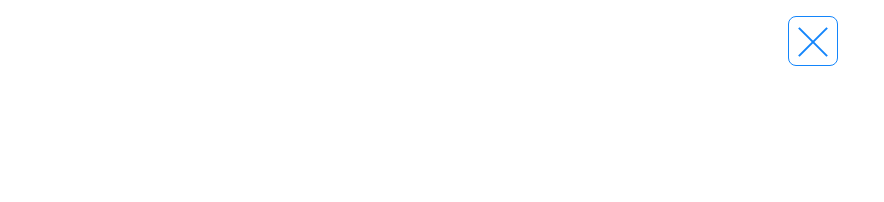
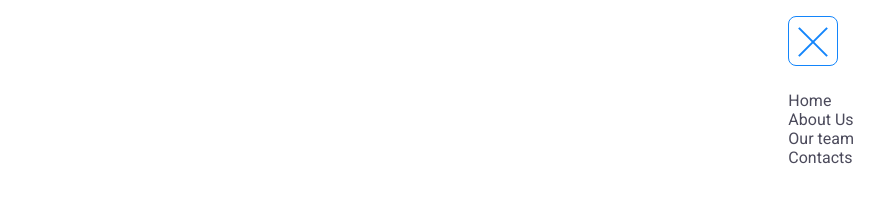
Before and after one commit to pasha-z25/DOM-events, a plain HTML site: page index.html in a window 1280 px wide. Both pictures are taken after a click on the element 1111 px from the left and 41 px from the top of the page. Shown: the full height of the page, 298-1182 px from the left. Drawn offline with Linux system fonts and the light colour scheme.

Commit message:
minor changes

```diff
--- a/css/style.css
+++ b/css/style.css
@@ -96,6 +96,13 @@ a, a:hover {
 }
 .menu {
     display: none;
+    position: absolute;
+    right: 0;
+    top: 75px;
+    flex-direction: column;
+}
+.burger.open + .menu {
+    display: flex;
 }
 /*--------- MEDIA STYLES --------------------------------------------------------------------*/
 
--- a/js/script.js
+++ b/js/script.js
@@ -1,9 +1,9 @@
+// $(function() {
+//   console.log( "Short ready!" );
+// });
+
 $( document ).ready(function() {
   $('.burger').click(function () {
     $(this).toggleClass('open');
   });
 });
-
-$(function() {
-  console.log( "Short ready!" );
-});
```
